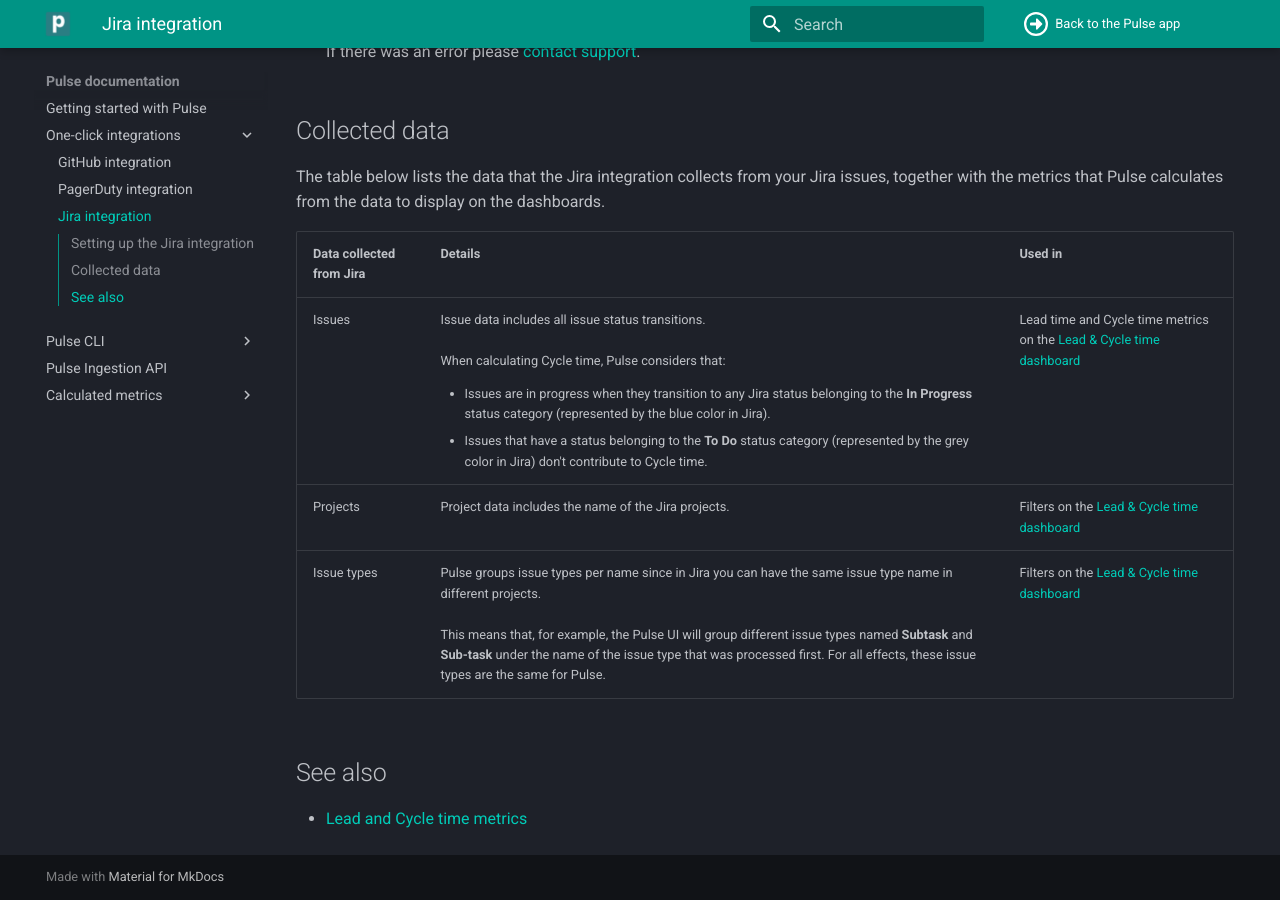
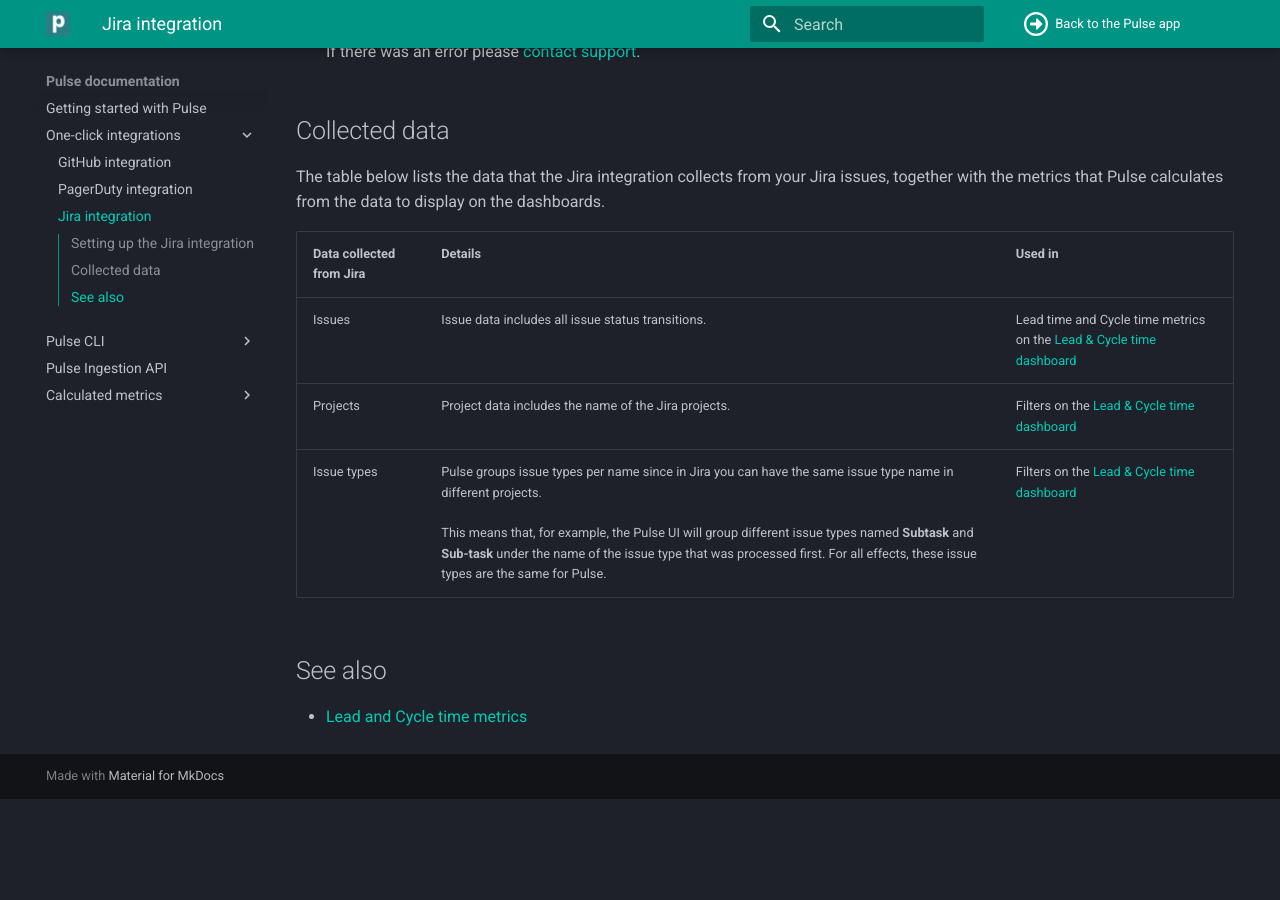
Before and after one commit to codacy/pulse-user-docs, an MkDocs documentation site: the page built from docs/one-click-integrations/jira-integration.md, in a window 1280 px wide and 900 px high, scrolled down 1092 px. Built offline with MkDocs 1.6.1 and Material for MkDocs 9.7.7, drawn with Linux system fonts in a browser that asks for light colours; after the commit the page ends 1891 px from its top, so only the background shows below that.

Commit message:
clean: Move details on calculating cycle time to metrics page

```diff
--- a/docs/one-click-integrations/jira-integration.md
+++ b/docs/one-click-integrations/jira-integration.md
@@ -35,12 +35,7 @@
     <tr>
         <td>Issues</td>
         <td>
-            Issue data includes all issue status transitions.<br/><br/>
-            When calculating Cycle time, Pulse considers that:
-            <ul>
-                <li>Issues are in progress when they transition to any Jira status belonging to the <strong>In Progress</strong> status category (represented by the blue color in Jira).</li>
-                <li>Issues that have a status belonging to the <strong>To Do</strong> status category (represented by the grey color in Jira) don't contribute to Cycle time.</li>
-            </ul>
+            Issue data includes all issue status transitions.
         </td>
         <td>Lead time and Cycle time metrics on the <a href="../../metrics/lead-cycle-time/">Lead & Cycle time dashboard</a></td>
     </tr>
```
Also changed, not shown: docs/metrics/lead-cycle-time.md (+8 -2 lines).
